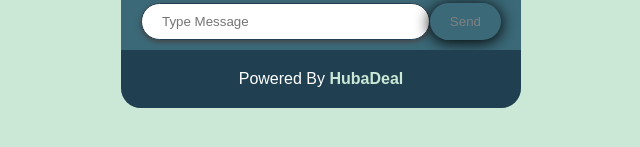
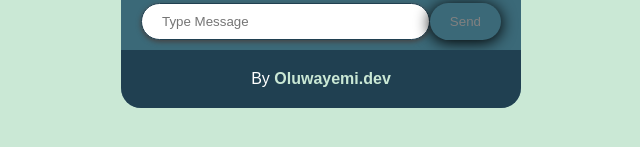
Before and after one commit to oluwayemidev/chatroom, a plain HTML site: page index.html in a window 1280 px wide. Shown: the part 547-694 px from the top of the page, 319-959 px from the left. Drawn offline with Linux system fonts and the light colour scheme.

Commit message:
Update index.html

```diff
--- a/index.html
+++ b/index.html
@@ -33,7 +33,7 @@
         </div>
 
         <div id="chat-footer">
-                Powered By <b>HubaDeal</b>
+                By <b>Oluwayemi.dev</b>
         </div>
     </div>
 </body>
```
